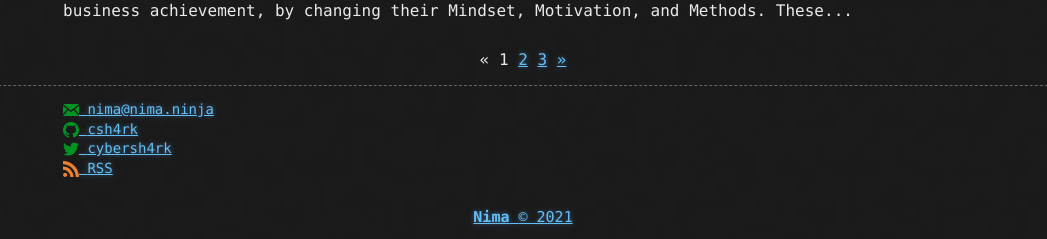
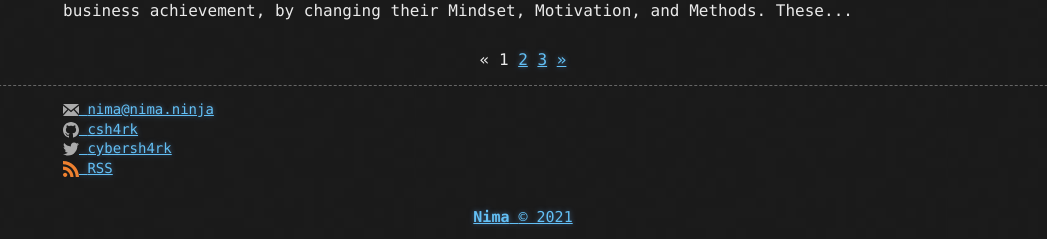
Before and after one commit to CamoCatX/camocatx.github.io, a Jekyll site: the page built from index.html, in a window 1280 px wide. Shown: the part 765-1004 px from the top of the page, without its empty margins (117-1164 px from the left). Built offline with Jekyll 4.4.1, drawn with Linux system fonts in a browser that asks for light colours; the list of posts is cut into pages by our own code.

Commit message:
Update base.scss

```diff
--- a/_sass/base.scss
+++ b/_sass/base.scss
@@ -379,7 +379,7 @@ a:active, a:focus {
         vertical-align: middle;
 
         path {
-            fill: #009423;
+            fill: $silver-chalice; //#009423
         }
     }
 }
```
